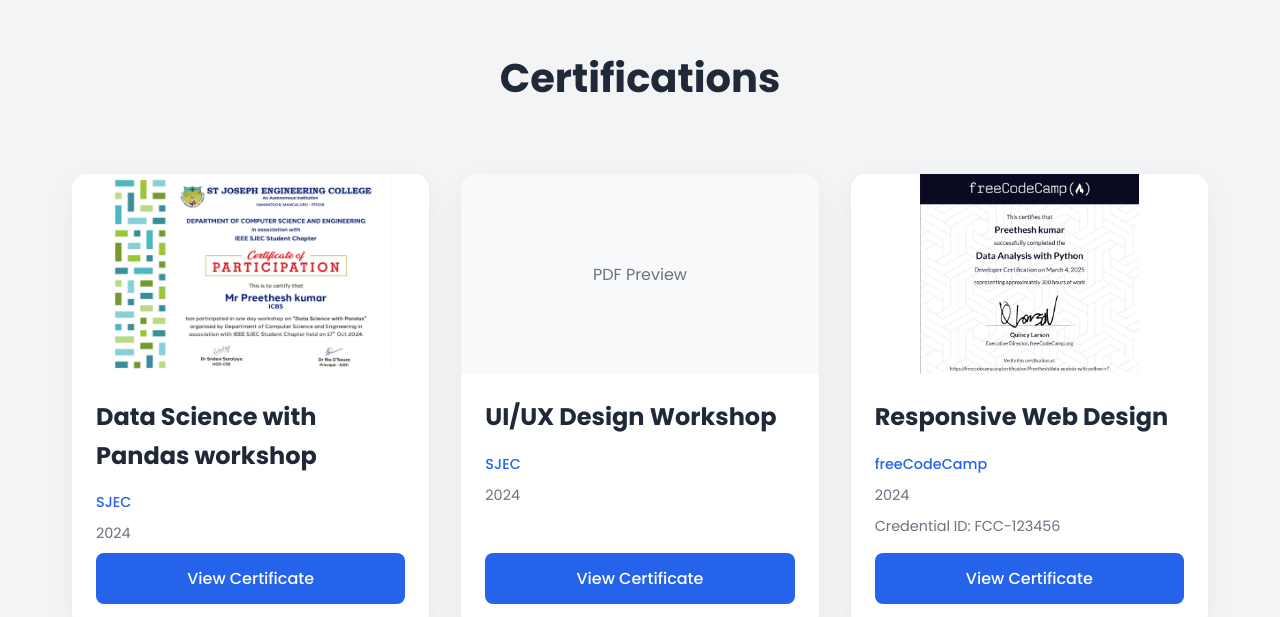
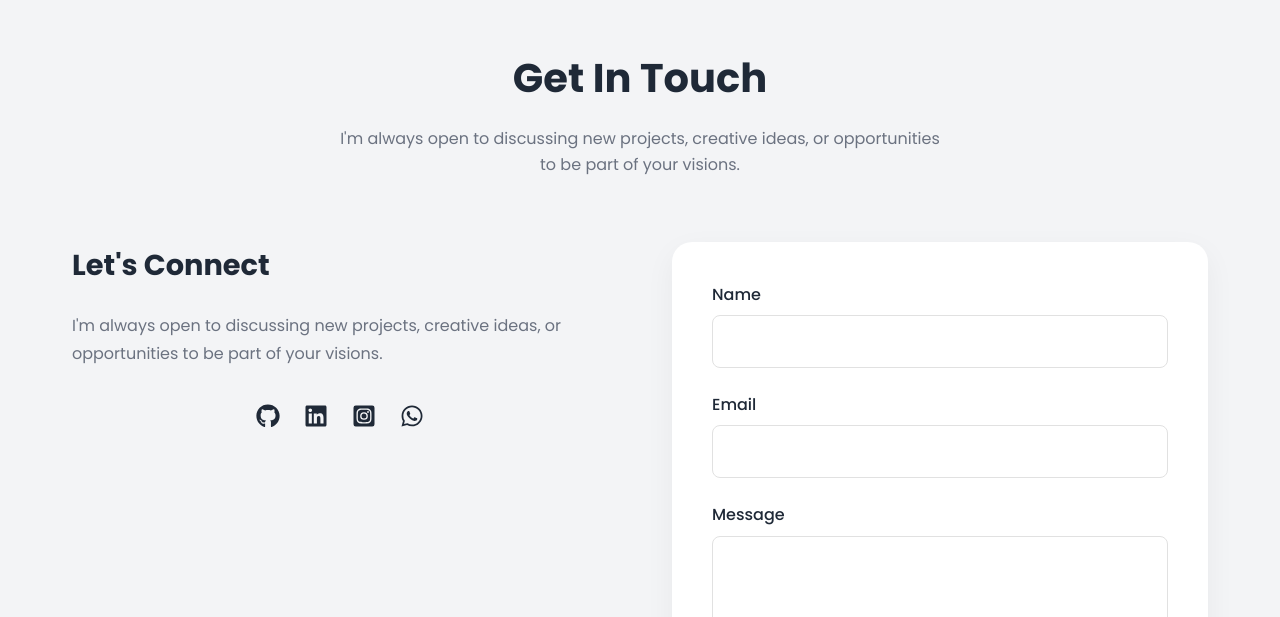
Before and after one commit to Preethesh29/Preethesh_kumar_PF, a React (Vite) app: page / in a window 1280 px wide. Shown: the part 4103-4720 px from the top of the page. Built offline with nearby package versions, Linux system fonts and the light colour scheme.

Commit message:
certification updated

```diff
--- a/src/components/Certification.jsx
+++ /dev/null
@@ -1,292 +0,0 @@
-import React from 'react';
-import styled from 'styled-components';
-import { motion } from 'framer-motion';
-import freeCodeCampImg from '../assets/Freecodecamp.jpg';
-import pandas from '../assets/DataSciencewithpandas.jpg';
-import uiux from '../assets/Ui_ux.pdf';
-
-const CertificationsSection = styled(motion.section)`
-  background: var(--section-bg);
-  padding: 100px 0;
-`;
-
-const CertificationsContainer = styled.div`
-  max-width: 1200px;
-  margin: 0 auto;
-  padding: 0 2rem;
-`;
-
-const CertificationsHeader = styled(motion.div)`
-  text-align: center;
-  margin-bottom: 4rem;
-
-  h2 {
-    font-size: 2.5rem;
-    margin-bottom: 1rem;
-    color: var(--text-color);
-  }
-`;
-
-const CertificationsGrid = styled(motion.div)`
-  display: grid;
-  grid-template-columns: repeat(auto-fit, minmax(300px, 1fr));
-  gap: 2rem;
-`;
-
-const CertificationCard = styled(motion.div)`
-  background: white;
-  border-radius: 15px;
-  overflow: hidden;
-  box-shadow: 0 10px 30px rgba(0, 0, 0, 0.05);
-  transition: all 0.3s ease;
-  position: relative;
-  display: flex;
-  flex-direction: column;
-
-  &::before {
-    content: '';
-    position: absolute;
-    top: 0;
-    left: 0;
-    width: 100%;
-    height: 100%;
-    background: linear-gradient(45deg, transparent, rgba(255, 255, 255, 0.1), transparent);
-    transform: translateX(-100%);
-    z-index: 1;
-  }
-
-  &:hover::before {
-    transform: translateX(100%);
-    transition: transform 0.6s ease;
-  }
-
-  &:hover {
-    transform: translateY(-5px);
-    box-shadow: 0 15px 30px rgba(0, 0, 0, 0.1);
-  }
-`;
-
-const CertificationImage = styled(motion.div)`
-  width: 100%;
-  height: 200px;
-  background: var(--section-bg);
-  display: flex;
-  align-items: center;
-  justify-content: center;
-  overflow: hidden;
-
-  img, object {
-    width: 100%;
-    height: 100%;
-    object-fit: contain;
-    background: white;
-  }
-`;
-
-const CertificationContent = styled(motion.div)`
-  padding: 1.5rem;
-  flex: 1;
-  display: flex;
-  flex-direction: column;
-
-  h3 {
-    font-size: 1.5rem;
-    margin-bottom: 1rem;
-    color: var(--text-color);
-  }
-
-  p {
-    color: var(--light-text);
-    margin-bottom: 0.5rem;
-    font-size: 0.9rem;
-  }
-
-  .issuer {
-    color: var(--primary-color);
-    font-weight: 500;
-  }
-
-  .btn {
-    margin-top: auto;
-    width: 100%;
-    text-align: center;
-  }
-`;
-
-const Certification = () => {
-  const certifications = [
-    {
-      title: "Data Science with Pandas workshop",
-      issuer: "SJEC",
-      date: "2024",
-      link: pandas,
-      image: pandas
-    },
-    {
-      title: "UI/UX Design Workshop",
-      issuer: "SJEC",
-      date: "2024",
-      link: uiux,
-      image: uiux
-    },
-    {
-      title: "Responsive Web Design",
-      issuer: "freeCodeCamp",
-      date: "2024",
-      credentialId: "FCC-123456",
-      link: freeCodeCampImg,
-      image: freeCodeCampImg
-    }
-  ];
-
-  const sectionVariants = {
-    hidden: { opacity: 0 },
-    visible: {
-      opacity: 1,
-      transition: {
-        duration: 0.6,
-        when: "beforeChildren",
-        staggerChildren: 0.2
-      }
-    }
-  };
-
-  const headerVariants = {
-    hidden: { opacity: 0, y: -20 },
-    visible: {
-      opacity: 1,
-      y: 0,
-      transition: {
-        duration: 0.6,
-        ease: "easeOut"
-      }
-    }
-  };
-
-  const cardVariants = {
-    hidden: { opacity: 0, y: 50 },
-    visible: {
-      opacity: 1,
-      y: 0,
-      transition: {
-        duration: 0.6,
-        ease: "easeOut"
-      }
-    }
-  };
-
-  const imageVariants = {
-    hidden: { scale: 1.1, opacity: 0 },
-    visible: {
-      scale: 1,
-      opacity: 1,
-      transition: {
-        duration: 0.6,
-        ease: "easeOut"
-      }
-    }
-  };
-
-  const contentVariants = {
-    hidden: { opacity: 0, y: 20 },
-    visible: {
-      opacity: 1,
-      y: 0,
-      transition: {
-        duration: 0.6,
-        ease: "easeOut"
-      }
-    }
-  };
-
-  const renderImage = (image) => {
-    if (image.endsWith('.pdf')) {
-      return (
-        <object
-          data={image}
-          type="application/pdf"
-          className="pdf-preview"
-        >
-          <div className="pdf-placeholder">
-            <span>PDF Preview</span>
-          </div>
-        </object>
-      );
-    }
-    return <img src={image} alt="certification" />;
-  };
-
-  return (
-    <CertificationsSection
-      id="certifications"
-      variants={sectionVariants}
-      initial="hidden"
-      whileInView="visible"
-      viewport={{ once: true }}
-    >
-      <CertificationsContainer>
-        <CertificationsHeader variants={headerVariants}>
-          <motion.h2
-            variants={headerVariants}
-          >
-            Certifications
-          </motion.h2>
-        </CertificationsHeader>
-        <CertificationsGrid>
-          {certifications.map((cert, index) => (
-            <CertificationCard
-              key={index}
-              variants={cardVariants}
-              whileHover={{ scale: 1.02 }}
-              whileTap={{ scale: 0.98 }}
-            >
-              <CertificationImage variants={imageVariants}>
-                {renderImage(cert.image)}
-              </CertificationImage>
-              <CertificationContent variants={contentVariants}>
-                <motion.h3
-                  variants={contentVariants}
-                >
-                  {cert.title}
-                </motion.h3>
-                <motion.p
-                  className="issuer"
-                  variants={contentVariants}
-                >
-                  {cert.issuer}
-                </motion.p>
-                <motion.p
-                  className="date"
-                  variants={contentVariants}
-                >
-                  {cert.date}
-                </motion.p>
-                {cert.credentialId && (
-                  <motion.p
-                    className="credential-id"
-                    variants={contentVariants}
-                  >
-                    Credential ID: {cert.credentialId}
-                  </motion.p>
-                )}
-                <motion.a
-                  href={cert.link}
-                  className="btn"
-                  target="_blank"
-                  rel="noopener noreferrer"
-                  variants={contentVariants}
-                  whileHover={{ scale: 1.05 }}
-                  whileTap={{ scale: 0.95 }}
-                >
-                  View Certificate
-                </motion.a>
-              </CertificationContent>
-            </CertificationCard>
-          ))}
-        </CertificationsGrid>
-      </CertificationsContainer>
-    </CertificationsSection>
-  );
-};
-
-export default Certification;
--- a/src/components/Hero.jsx
+++ b/src/components/Hero.jsx
@@ -135,7 +135,7 @@
           transition={{ duration: 0.5, delay: 0.4 }}
         >
           <DownloadButton
-            href="/resume.pdf"
+            href=""
             download
             whileHover={{ scale: 1.02 }}
             whileTap={{ scale: 0.98 }}
```
